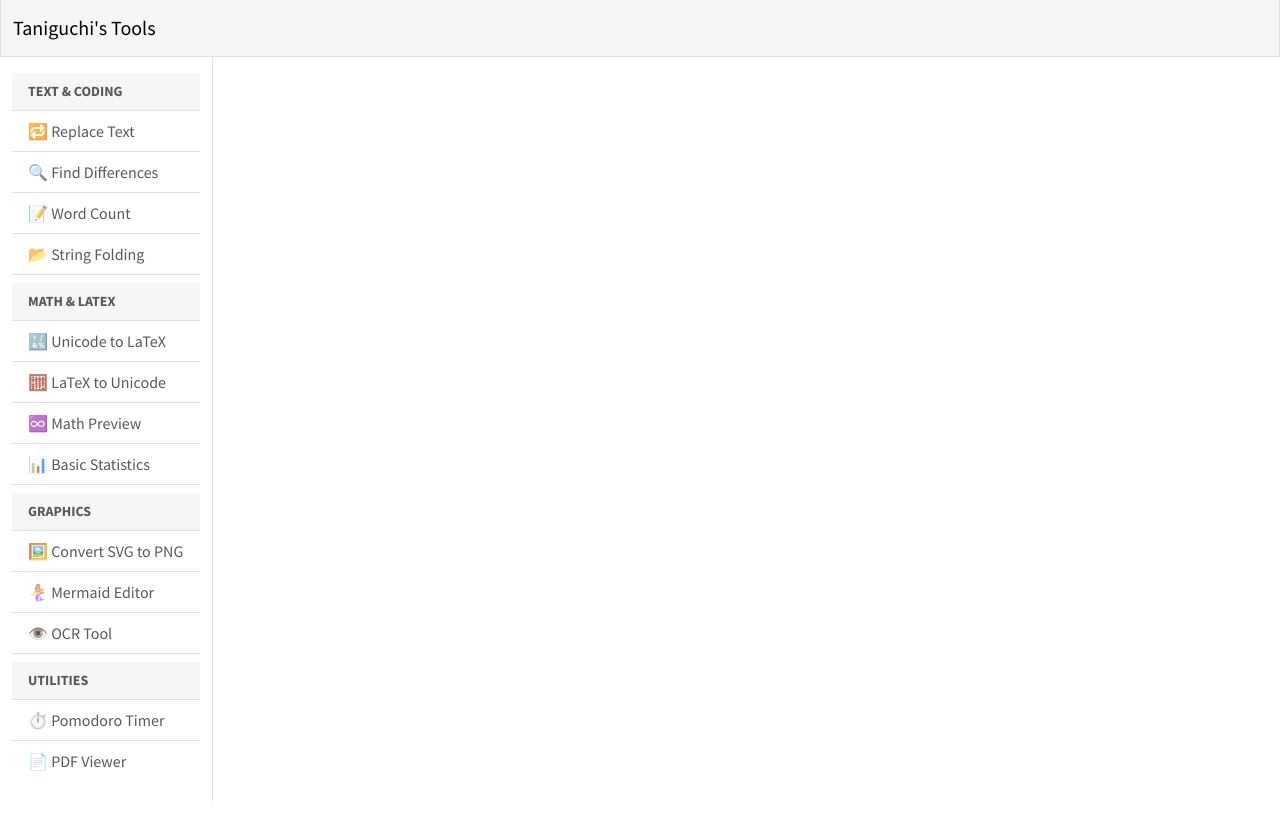
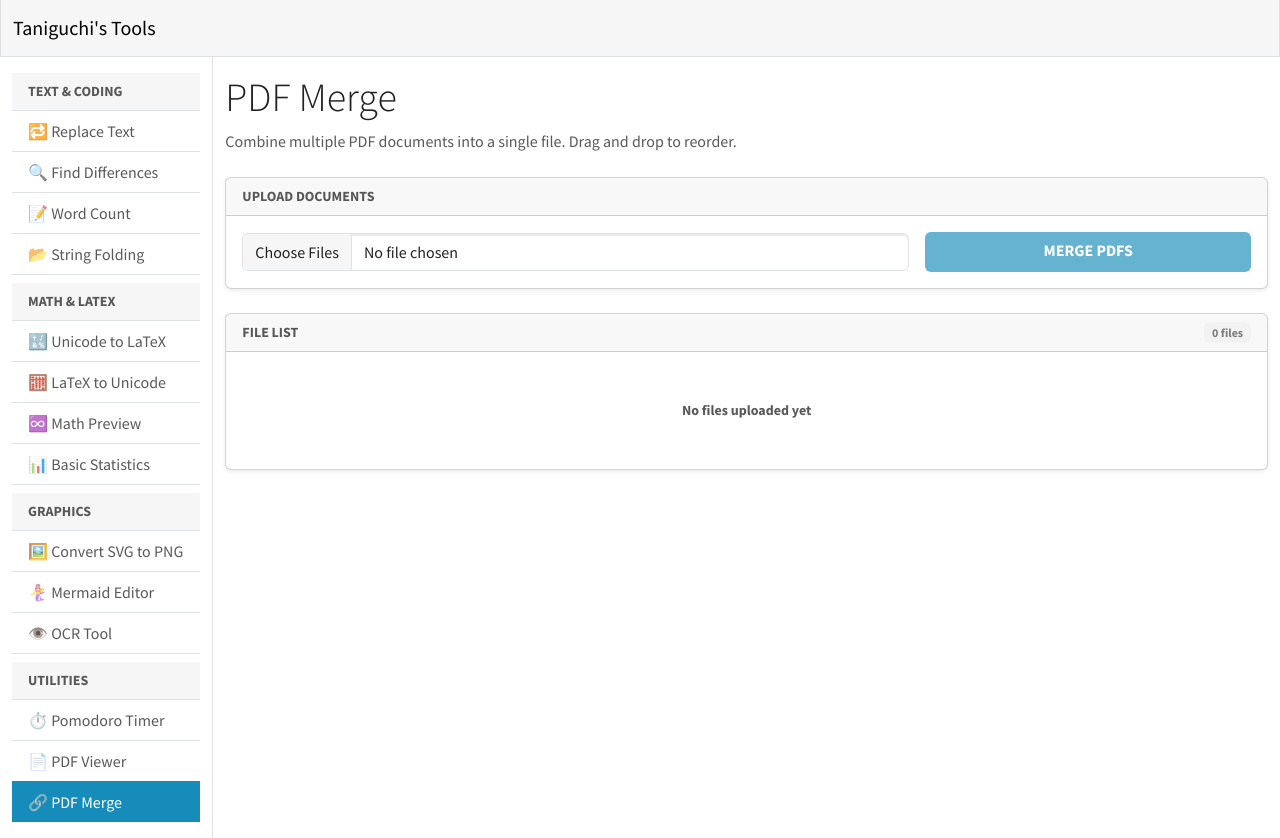
Before and after one commit to tani/tools, a Vue app: page /pdf-merge in a window 1280 px wide. Before the commit the page ends 801 px from the top, so only its background shows below. Built offline with nearby package versions, Linux system fonts and the light colour scheme.

Commit message:
feat: add PDF Merge tool using MuPDF

```diff
--- a/src/App.vue
+++ b/src/App.vue
@@ -122,6 +122,13 @@
                 >
                   📄 PDF Viewer
                 </RouterLink>
+                <RouterLink
+                  class="list-group-item list-group-item-action"
+                  active-class="active"
+                  to="/pdf-merge"
+                >
+                  🔗 PDF Merge
+                </RouterLink>
               </div>
             </div>
           </div>
--- a/src/router.ts
+++ b/src/router.ts
@@ -54,6 +54,10 @@ const routes = [
     path: "/pdf-viewer",
     component: () => import("./views/pdf-tool.vue"),
   },
+  {
+    path: "/pdf-merge",
+    component: () => import("./views/pdf-merge.vue"),
+  },
 ];
 
 export const router = createRouter({
--- /dev/null
+++ b/src/views/pdf-merge.vue
@@ -0,0 +1,151 @@
+<script setup lang="ts">
+import { ref } from 'vue';
+import * as mupdf from 'mupdf';
+
+interface FileItem {
+  id: string;
+  name: string;
+  data: Uint8Array;
+}
+
+const files = ref<FileItem[]>([]);
+const isProcessing = ref(false);
+const downloadUrl = ref<string | null>(null);
+
+const handleFileChange = async (event: Event) => {
+  const target = event.target as HTMLInputElement;
+  const selectedFiles = target.files;
+  if (!selectedFiles) return;
+
+  for (let i = 0; i < selectedFiles.length; i++) {
+    const file = selectedFiles[i];
+    if (file.type !== "application/pdf") continue;
+
+    const arrayBuffer = await file.arrayBuffer();
+    files.value.push({
+      id: Math.random().toString(36).substr(2, 9),
+      name: file.name,
+      data: new Uint8Array(arrayBuffer)
+    });
+  }
+  // Reset input
+  target.value = "";
+  downloadUrl.value = null;
+};
+
+const removeFile = (id: string) => {
+  files.value = files.value.filter(f => f.id !== id);
+  downloadUrl.value = null;
+};
+
+const moveFile = (index: number, direction: number) => {
+  const newIndex = index + direction;
+  if (newIndex < 0 || newIndex >= files.value.length) return;
+  const temp = files.value[index];
+  files.value[index] = files.value[newIndex];
+  files.value[newIndex] = temp;
+  downloadUrl.value = null;
+};
+
+const mergePdfs = async () => {
+  if (files.value.length < 2) return;
+
+  isProcessing.value = true;
+  try {
+    const outDoc = new mupdf.PDFDocument();
+
+    for (const file of files.value) {
+      const srcDoc = mupdf.Document.openDocument(file.data, "application/pdf").asPDF();
+      if (srcDoc) {
+        const pageCount = srcDoc.countPages();
+        for (let i = 0; i < pageCount; i++) {
+          outDoc.graftPage(-1, srcDoc, i);
+        }
+        srcDoc.destroy();
+      }
+    }
+
+    const res = outDoc.saveToBuffer();
+    const blob = new Blob([res.asUint8Array() as any], { type: "application/pdf" });
+    downloadUrl.value = URL.createObjectURL(blob);
+    outDoc.destroy();
+  } catch (error) {
+    console.error("PDF Merge Error:", error);
+    alert("An error occurred while merging PDFs.");
+  } finally {
+    isProcessing.value = false;
+  }
+};
+</script>
+
+<template>
+  <div>
+    <h2 class="display-6">PDF Merge</h2>
+    <p class="text-muted mb-4">
+      Combine multiple PDF documents into a single file. Drag and drop to reorder.
+    </p>
+
+    <div class="card mb-4 shadow-sm">
+      <div class="card-header fw-bold small text-uppercase text-muted">Upload Documents</div>
+      <div class="card-body">
+        <div class="row g-3 align-items-center">
+          <div class="col-md-8">
+            <input
+              class="form-control"
+              type="file"
+              accept="application/pdf"
+              multiple
+              @change="handleFileChange"
+            />
+          </div>
+          <div class="col-md-4">
+            <button
+              class="btn btn-primary w-100"
+              @click="mergePdfs"
+              :disabled="files.length < 2 || isProcessing"
+            >
+              <span v-if="isProcessing" class="spinner-border spinner-border-sm me-2"></span>
+              Merge PDFs
+            </button>
+          </div>
+        </div>
+      </div>
+    </div>
+
+    <div v-if="downloadUrl" class="alert alert-success d-flex justify-content-between align-items-center shadow-sm">
+      <span><strong>Success!</strong> Your PDFs have been merged.</span>
+      <a :href="downloadUrl" download="merged.pdf" class="btn btn-success btn-sm">Download Merged PDF</a>
+    </div>
+
+    <div class="card shadow-sm mb-4">
+      <div class="card-header d-flex justify-content-between align-items-center">
+        <span class="fw-bold small text-uppercase text-muted">File List</span>
+        <span class="badge bg-secondary opacity-75">{{ files.length }} files</span>
+      </div>
+      <div class="card-body p-0">
+        <ul v-if="files.length > 0" class="list-group list-group-flush">
+          <li v-for="(file, index) in files" :key="file.id" class="list-group-item d-flex align-items-center gap-3">
+            <div class="d-flex flex-column gap-1">
+              <button class="btn btn-sm btn-outline-secondary p-0 px-1" @click="moveFile(index, -1)" :disabled="index === 0">▲</button>
+              <button class="btn btn-sm btn-outline-secondary p-0 px-1" @click="moveFile(index, 1)" :disabled="index === files.length - 1">▼</button>
+            </div>
+            <span class="flex-grow-1 text-truncate">{{ file.name }}</span>
+            <button class="btn btn-sm btn-outline-danger" @click="removeFile(file.id)">Remove</button>
+          </li>
+        </ul>
+        <div v-else class="text-center py-5 text-muted small uppercase fw-bold">
+          No files uploaded yet
+        </div>
+      </div>
+    </div>
+  </div>
+</template>
+
+<style scoped>
+.list-group-item {
+  transition: background-color 0.2s;
+}
+.list-group-item:hover {
+  background-color: rgba(0,0,0,0.02);
+}
+</style>
```
